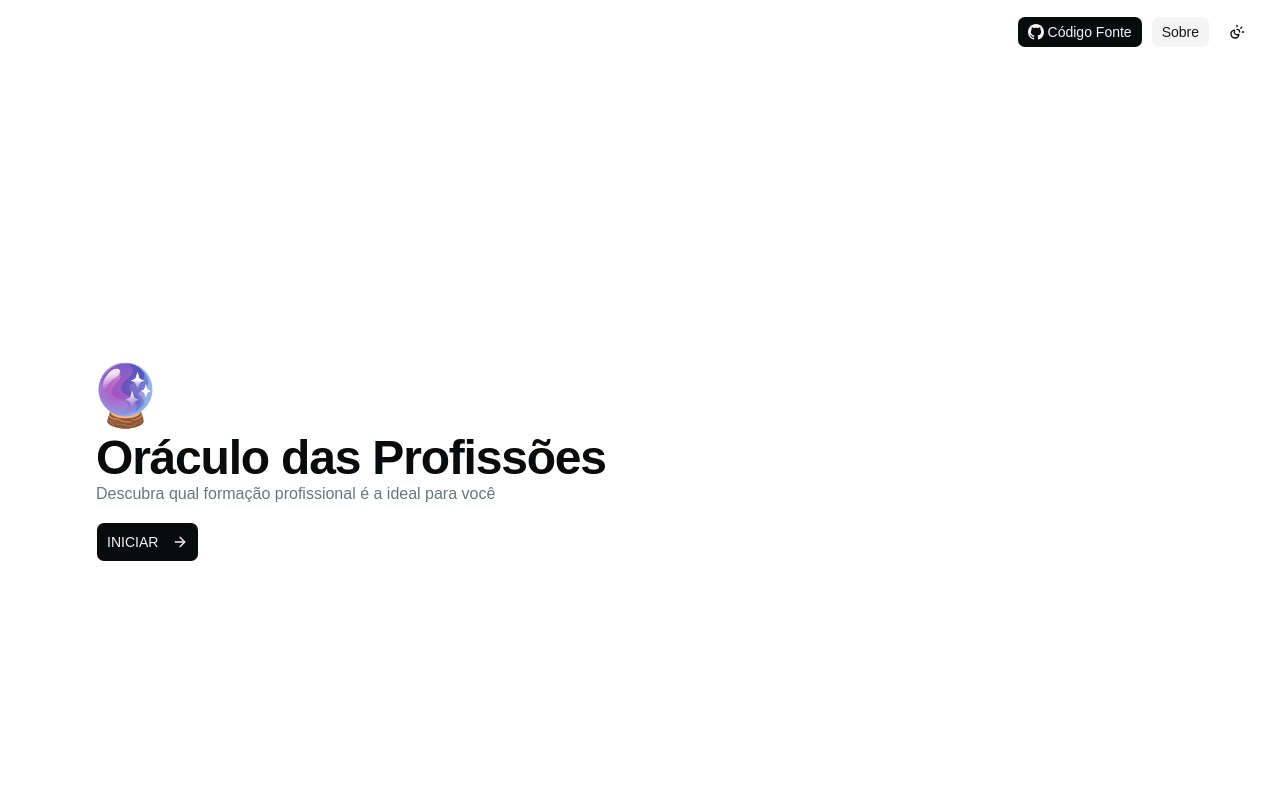
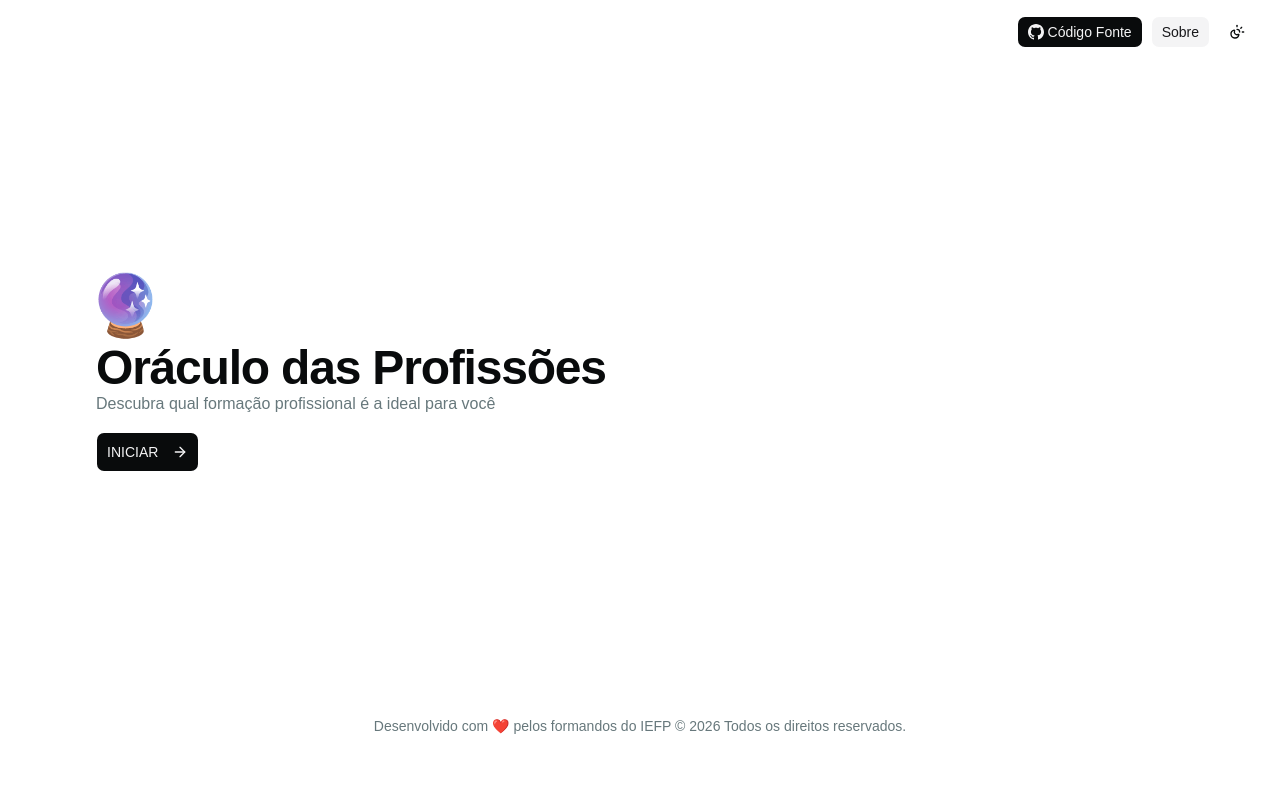
Before and after one commit to redriz/oraculo-profissoes, a React (Vite) app: page / in a window 1280 px wide. Shown: the top 800 px of the page. Built offline with nearby package versions, Linux system fonts and the light colour scheme.

Commit message:
fix(layout): adjust main container height and footer margins to fix page overflow
- Update main content min-height to calculate height accounting for header
- Modify footer to use consistent vertical margins instead of top only
- Eliminates unwanted vertical scrollbar on properly sized page content

```diff
--- a/src/App.tsx
+++ b/src/App.tsx
@@ -26,8 +26,8 @@ function Home() {
 
   return (
     <>
-      <HeaderNoTitle />
-      <div className="flex flex-col md:flex-row min-h-screen items-center justify-center gap-2 max-w-6xl mx-auto px-4 md:px-6">
+       <HeaderNoTitle />
+       <div className="flex flex-col md:flex-row min-h-[calc(100vh-180px)] items-center justify-center gap-2 max-w-6xl mx-auto px-4 md:px-6">
         <div className="flex flex-col-reverse md:flex-row items-center justify-between w-full gap-6 md:gap-8">
           <div className="flex-1">
             <span className="text-6xl mb-2 block">🔮</span>
--- a/src/components/Footer.tsx
+++ b/src/components/Footer.tsx
@@ -1,6 +1,6 @@
 export function Footer() {
   return (
-    <footer className="bg-background text-muted-foreground py-4 mt-12 mx-8">
+    <footer className="bg-background text-muted-foreground py-4 my-4 mx-8">
       <div className="container mx-auto text-center">
         <p className="text-sm">
            Desenvolvido com ❤️ pelos formandos do IEFP &copy; {new Date().getFullYear()} Todos os direitos reservados.
```
